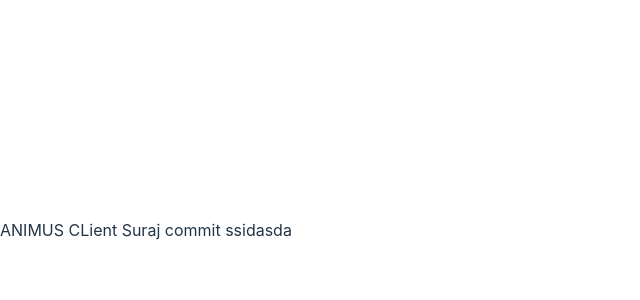
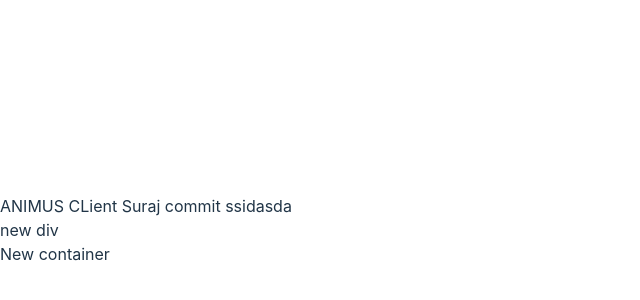
Before and after one commit to Danilka-Akarawita/ANIMUS, a React (Vite) app in the folder client/ANIMUS/: page / in a window 1280 px wide. Shown: the part 170-470 px from the top of the page, without its empty margins (0-640 px from the left). Built offline with nearby package versions, Linux system fonts and the light colour scheme.

Commit message:
Containers initiation

```diff
--- a/client/ANIMUS/src/App.jsx
+++ b/client/ANIMUS/src/App.jsx
@@ -1,7 +1,13 @@
 import React from "react";
-
+import Container from "./components/Container";
 function App(props) {
-  return <div>ANIMUS CLient Suraj commit ssidasda</div>;
+  return (
+    <div>
+      ANIMUS CLient Suraj commit ssidasda
+      <div>new div</div>
+      <Container />
+    </div>
+  );
 }
 
 export default App;
--- /dev/null
+++ b/client/ANIMUS/src/components/Container.jsx
@@ -0,0 +1,7 @@
+import React from "react";
+
+function container() {
+  return <div>New container</div>;
+}
+
+export default container;
--- /dev/null
+++ b/client/package.json
@@ -0,0 +1,5 @@
+{
+  "dependencies": {
+    "npm": "^8.19.3"
+  }
+}
```
Also changed, not shown: client/ANIMUS/src/home-page/Home.jsx (added), 2 other files (tests, documents, lock files or other folders).
